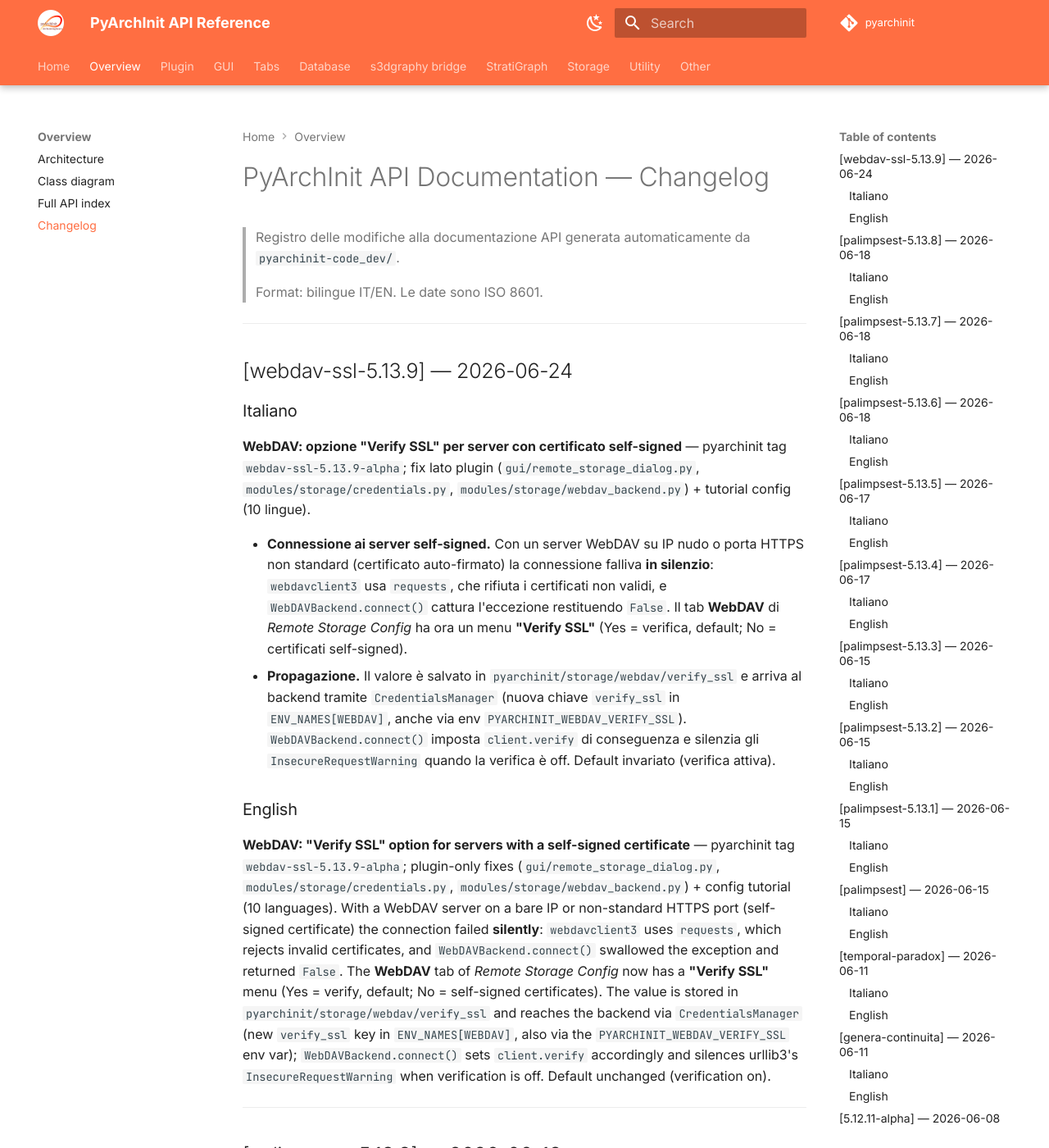
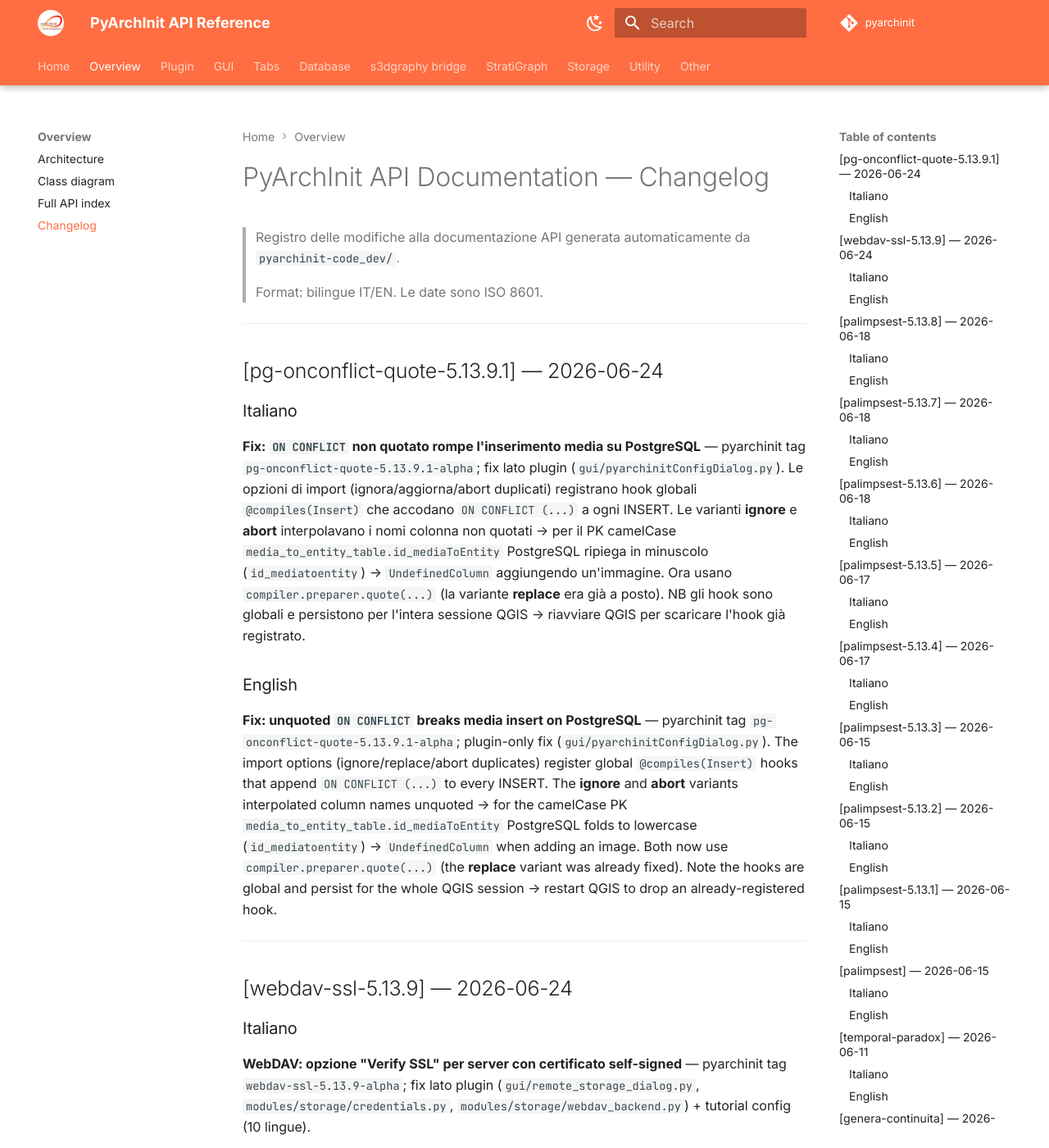
Before and after one commit to enzococca/pyarchinit-api-docs, an MkDocs documentation site: the page built from docs/CHANGELOG.md, in a window 1280 px wide and 1400 px high. Shown: the whole window at 82% size. Built offline with MkDocs 1.6.1 and Material for MkDocs 9.7.7, drawn with Linux system fonts in a browser that asks for light colours; comment, search, counter and statistics services are not loaded.

Commit message:
changelog: add pg-onconflict-quote-5.13.9.1 (quote ON CONFLICT identifiers, PG camelCase PK media insert fix)

```diff
--- a/docs/CHANGELOG.md
+++ b/docs/CHANGELOG.md
@@ -4,6 +4,18 @@
 > da `pyarchinit-code_dev/`.
 >
 > Format: bilingue IT/EN. Le date sono ISO 8601.
+
+---
+
+## [pg-onconflict-quote-5.13.9.1] — 2026-06-24
+
+### Italiano
+
+**Fix: `ON CONFLICT` non quotato rompe l'inserimento media su PostgreSQL** — pyarchinit tag `pg-onconflict-quote-5.13.9.1-alpha`; fix lato plugin (`gui/pyarchinitConfigDialog.py`). Le opzioni di import (ignora/aggiorna/abort duplicati) registrano hook globali `@compiles(Insert)` che accodano `ON CONFLICT (...)` a ogni INSERT. Le varianti **ignore** e **abort** interpolavano i nomi colonna non quotati → per il PK camelCase `media_to_entity_table.id_mediaToEntity` PostgreSQL ripiega in minuscolo (`id_mediatoentity`) → `UndefinedColumn` aggiungendo un'immagine. Ora usano `compiler.preparer.quote(...)` (la variante **replace** era già a posto). NB gli hook sono globali e persistono per l'intera sessione QGIS → riavviare QGIS per scaricare l'hook già registrato.
+
+### English
+
+**Fix: unquoted `ON CONFLICT` breaks media insert on PostgreSQL** — pyarchinit tag `pg-onconflict-quote-5.13.9.1-alpha`; plugin-only fix (`gui/pyarchinitConfigDialog.py`). The import options (ignore/replace/abort duplicates) register global `@compiles(Insert)` hooks that append `ON CONFLICT (...)` to every INSERT. The **ignore** and **abort** variants interpolated column names unquoted → for the camelCase PK `media_to_entity_table.id_mediaToEntity` PostgreSQL folds to lowercase (`id_mediatoentity`) → `UndefinedColumn` when adding an image. Both now use `compiler.preparer.quote(...)` (the **replace** variant was already fixed). Note the hooks are global and persist for the whole QGIS session → restart QGIS to drop an already-registered hook.
 
 ---
 
```
